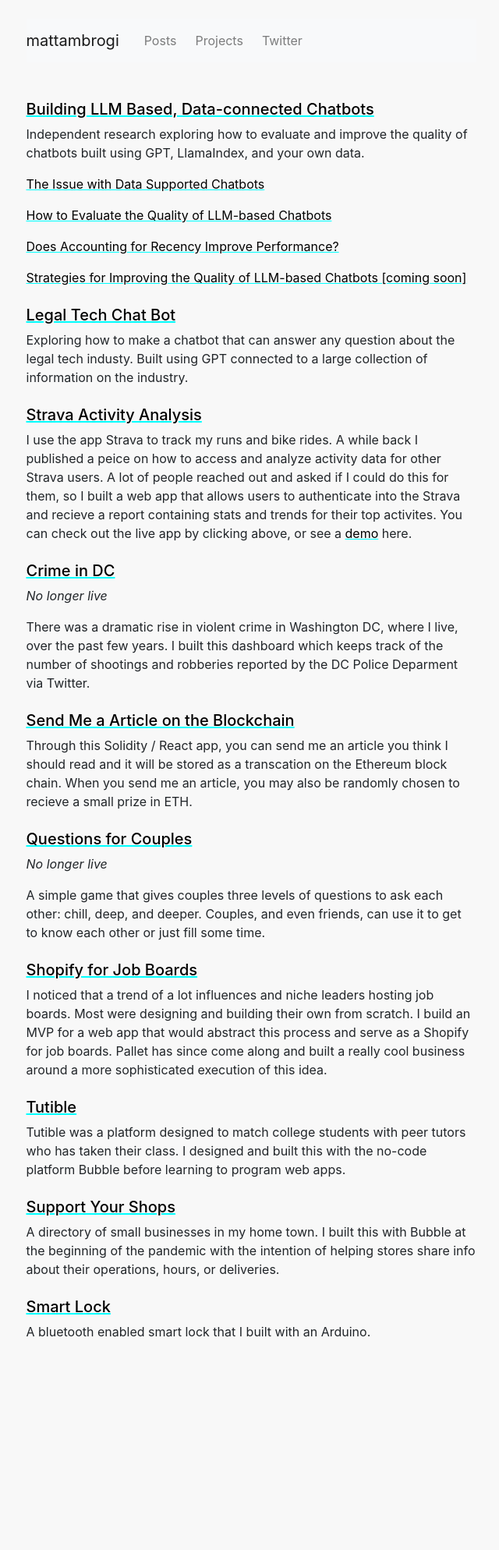
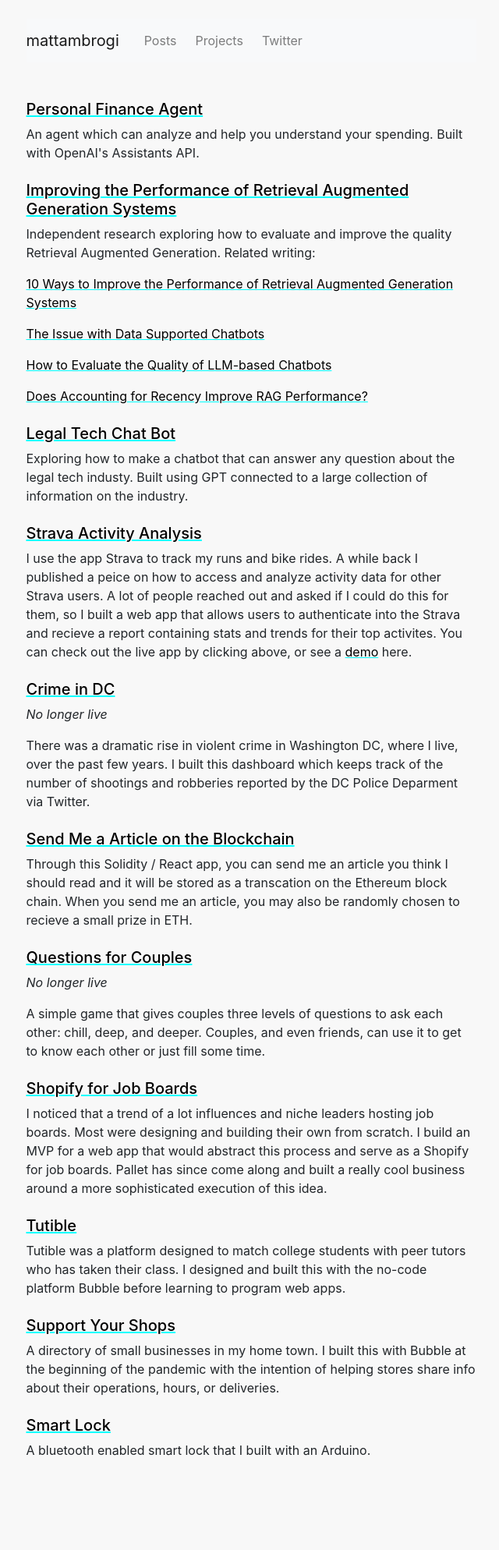
Before and after one commit to mattambrogi/personal-site, a Django app: page /projects in a window 1280 px wide. Shown: the whole page at 78% size, without its empty margins (318-958 px from the left). Before the commit the page ends 1715 px from the top, so only its background shows below. Run offline with Django 4.2, Linux system fonts and the light colour scheme; parts of the project's set-up code (start-up, migrations or seed data) failed here and were passed over.

Commit message:
update projects page

```diff
--- a/templates/projects.html
+++ b/templates/projects.html
@@ -19,10 +19,21 @@
 
 {% block content %}
 <div class="project-entry mt-4">
-    <h5><a href="#">Building LLM Based, Data-connected Chatbots</a></h5>
+    <h5><a href="https://banking-agent.up.railway.app/">Personal Finance Agent</a></h5>
     <p>
-        Independent research exploring how to evaluate and improve the quality of chatbots built using GPT, LlamaIndex,
-        and your own data.
+        An agent which can analyze and help you understand your spending. Built with OpenAI's Assistants API.
+    </p>
+</div>
+<div class="project-entry mt-4">
+    <h5><a href="https://www.mattambrogi.com/posts/improve-retrieval-augmented-generation/">Improving the Performance of
+            Retrieval Augmented Generation Systems</a></h5>
+    <p>
+        Independent research exploring how to evaluate and improve the quality Retrieval Augmented Generation. Related
+        writing:
+    </p>
+    <p>
+        <a href="https://www.mattambrogi.com/posts/improve-retrieval-augmented-generation/">10 Ways to Improve the
+            Performance of Retrieval Augmented Generation Systems</a>
     </p>
     <p>
         <a href="https://www.mattambrogi.com/posts/chat-bots/">The Issue with Data Supported Chatbots</a>
@@ -33,10 +44,7 @@
     </p>
     <p>
         <a href="https://www.mattambrogi.com/posts/recency-for-chatbots/">Does Accounting for Recency Improve
-            Performance?</a>
-    </p>
-    <p>
-        <a href="#">Strategies for Improving the Quality of LLM-based Chatbots [coming soon]</a>
+            RAG Performance?</a>
     </p>
 </div>
 <div class="project-entry mt-4">
```
